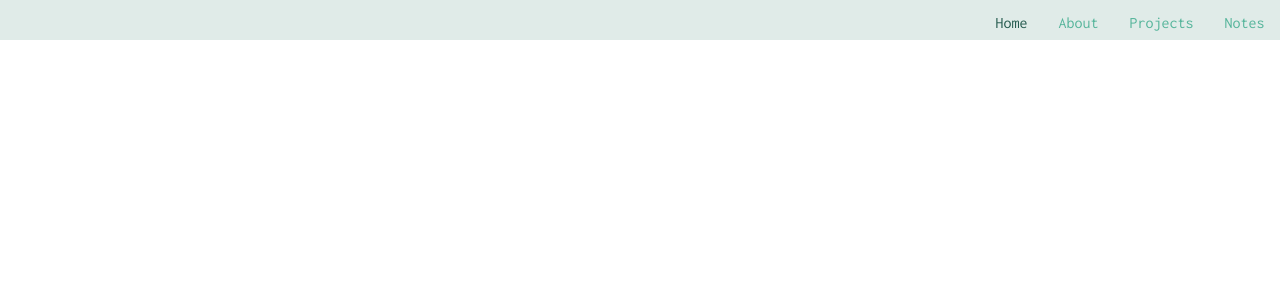
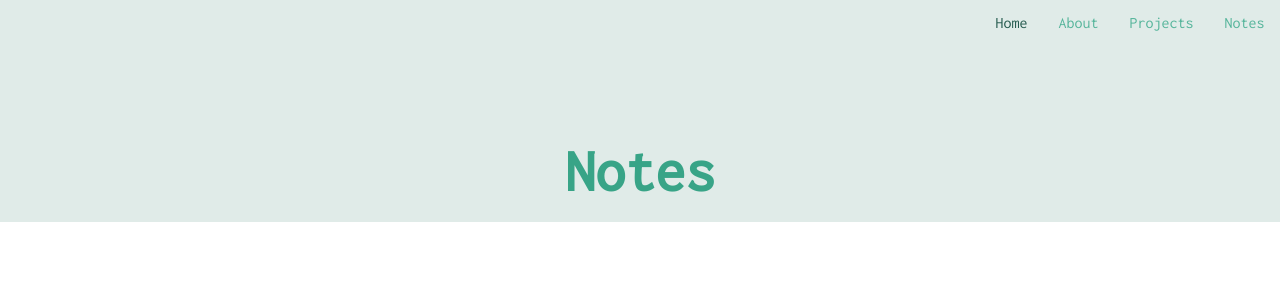
Before and after one commit to MaxBSilver/portfolio-2019, a React (Create React App) app: page /notes in a window 1280 px wide. Shown: the top 300 px of the page. Built offline with nearby package versions, Linux system fonts and the light colour scheme.

Commit message:
resize header component, finalize header component in Projects/Notes

```diff
--- a/src/components/About/about.scss
+++ b/src/components/About/about.scss
@@ -1,14 +1,10 @@
 .about-container {
   height: 95vh;
-  & .header-main {
-    height: 30%;
 
-  }
   & div {
     & h2 {
       animation: fadeIn 0.35s forwards;
     }
-
   }
     & .abt-sec-1 {
       animation: fadeIn 0.35s forwards;
@@ -20,11 +16,9 @@
       & p {
         text-align: center;
         font-size: 19px;
-        // width: 70%;
       }
     }
-    & .abt-sec-2 {
-    }
+
   & section {
     padding: 20px;
     color: #38A487;
--- a/src/components/Header/header.scss
+++ b/src/components/Header/header.scss
@@ -6,11 +6,13 @@ header {
   font-weight: lighter;
   color: #38A487;
   width: 100%;
-  background-color: #E0EBE8;
 
 }
 
  .header-main {
   @include flex(row, center);
   align-items: flex-end;
+  background-color: #E0EBE8;
+  height: 24%;
+
 }
--- a/src/components/Notes/Notes.jsx
+++ b/src/components/Notes/Notes.jsx
@@ -1,9 +1,11 @@
 import React, { Component } from 'react'
+import Header from '../Header/Header';
 
 export class Notes extends Component {
   render() {
     return (
-      <div>
+      <div className="notes">
+        <Header componentName='Notes'/>
 
       </div>
     )
--- a/src/components/Notes/notes.scss
+++ b/src/components/Notes/notes.scss
@@ -0,0 +1,10 @@
+.notes {
+  @include inheritHW();
+  height: 95vh;
+
+  & h2 {
+    animation: fadeIn 0.35s forwards;
+
+  }
+
+}
--- a/src/components/Projects/Projects.jsx
+++ b/src/components/Projects/Projects.jsx
@@ -4,7 +4,7 @@ import Header from '../Header/Header';
 export class Projects extends Component {
   render() {
     return (
-      <div className="Projects">
+      <div className="projects">
         <Header componentName={'Projects'}/>
       </div>
     )
--- a/src/components/Projects/projects.scss
+++ b/src/components/Projects/projects.scss
@@ -1,3 +1,9 @@
 .projects {
   @include inheritHW();
+  height: 95vh;
+
+  & h2 {
+    animation: fadeIn 0.35s forwards;
+
+  }
 }
--- a/src/containers/Main/main.scss
+++ b/src/containers/Main/main.scss
@@ -23,7 +23,7 @@ main {
     align-items:flex-end;
     @include flex(row, center);
     background-color: #E0EBE8;
-    height: 30%;
+    height: 25%;
   }
     & .main-bottom {
       background-color: rgb(255, 255, 255);
```
